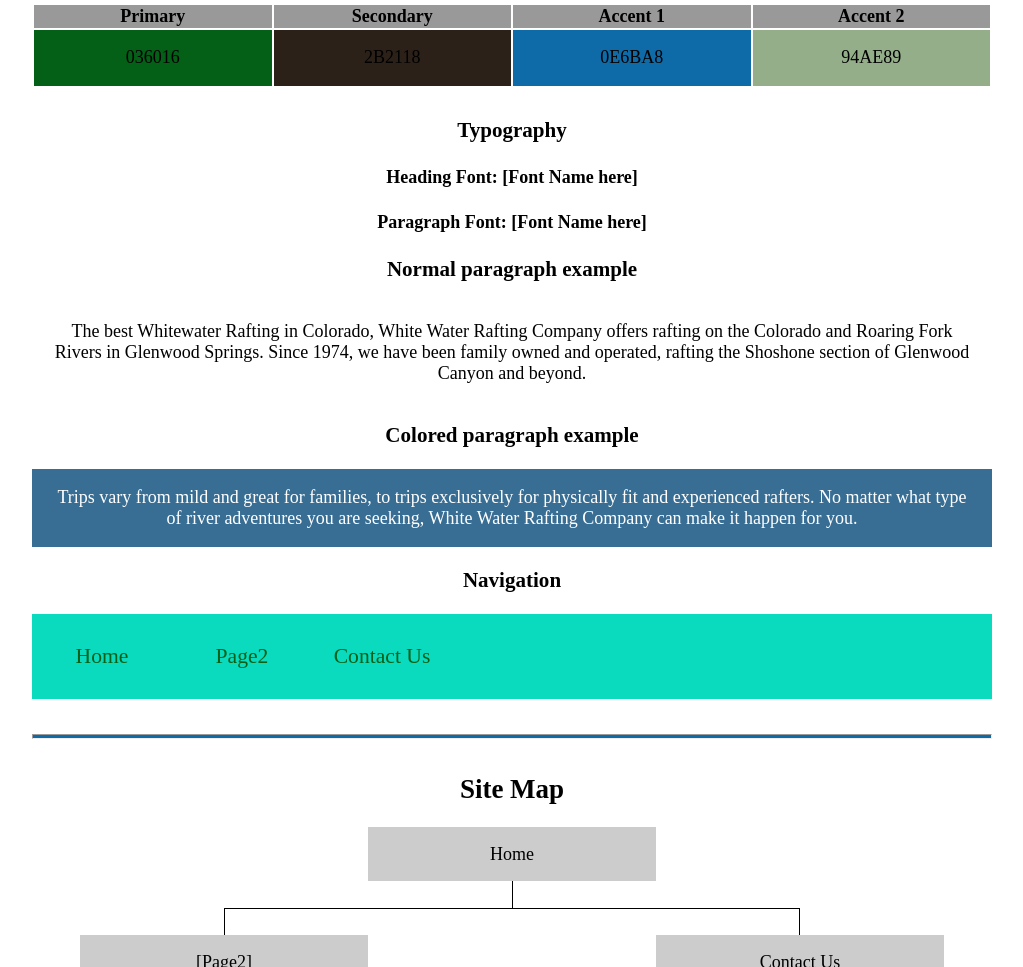
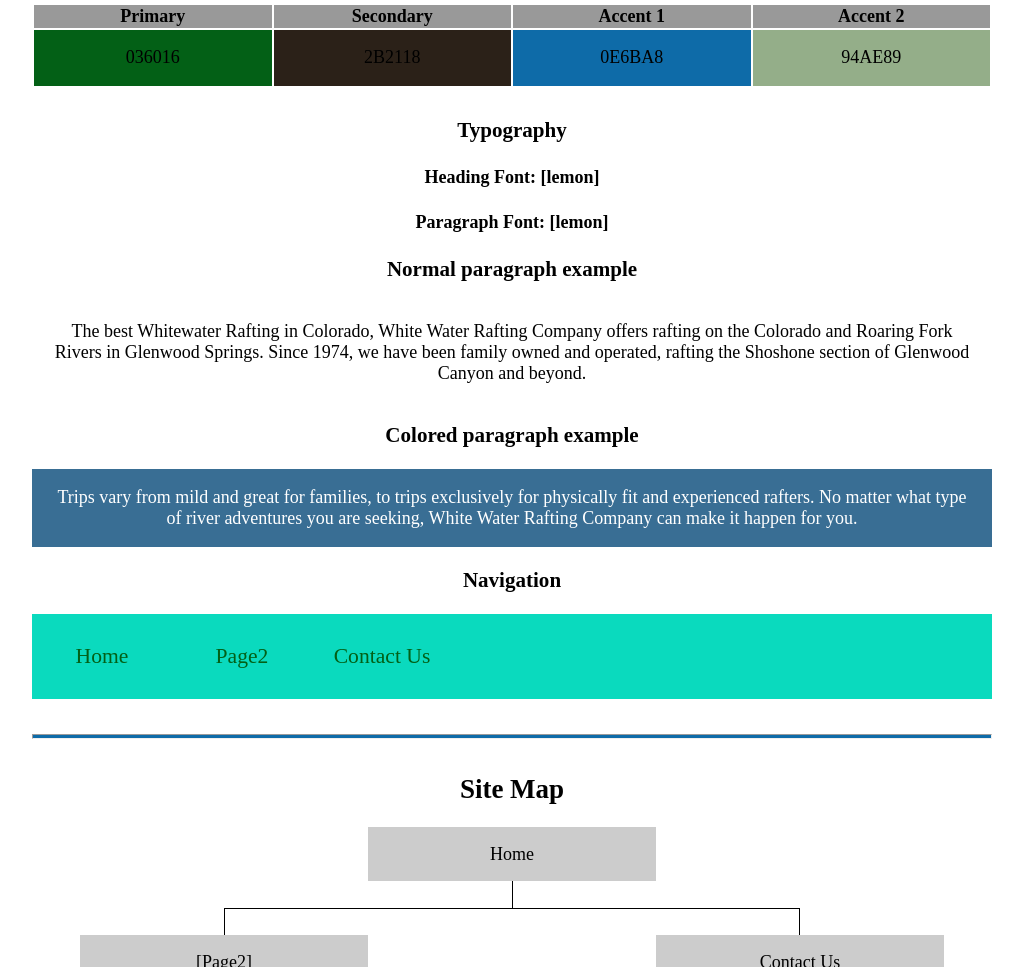
Before and after one commit to yrrab911/wdd130, a plain HTML site: page wwr/site-plan-rafting.html in a window 1280 px wide. Shown: the part 1348-2315 px from the top of the page, without its empty margins (128-1151 px from the left). Drawn offline with Linux system fonts and the light colour scheme.

Commit message:
updated typography

```diff
--- a/wwr/site-plan-rafting.html
+++ b/wwr/site-plan-rafting.html
@@ -68,11 +68,11 @@
     <!-- Choose a font for your paragraphs (body copy) and headlines. What font(s) have you chosen? Think also about which of your colors above you might use for background and font colors. -->
 
     <h4>
-      Heading Font: [Font Name here]
+      Heading Font: [lemon]
       <!-- change this -->
     </h4>
     <h4>
-      Paragraph Font: [Font Name here]
+      Paragraph Font: [lemon]
       <!-- change this -->
     </h4>
     <h3>Normal paragraph example</h3>
```
